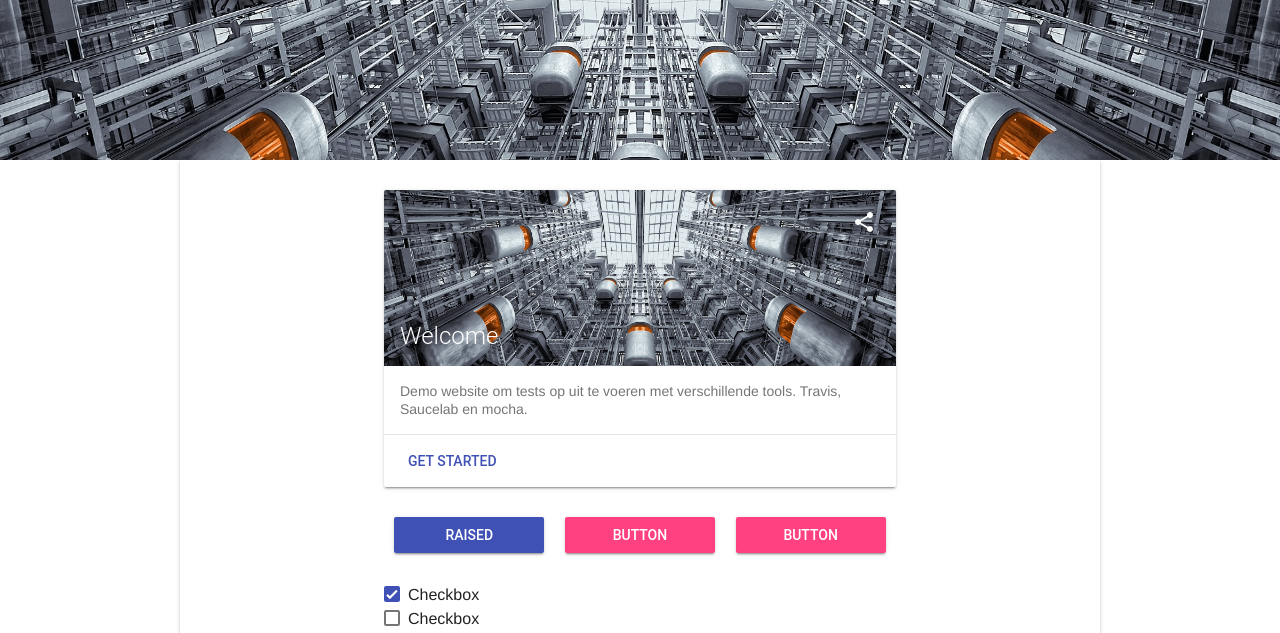
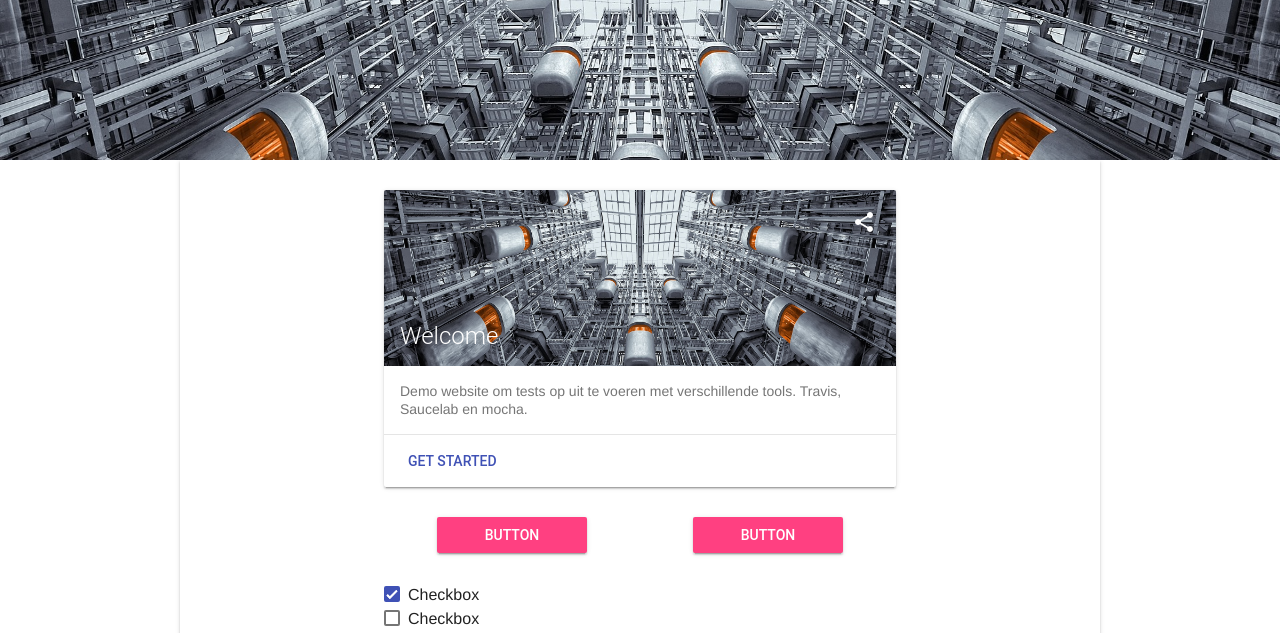
Before and after one commit to MMaartenvanWilligen/travisporjecttest, a website: page website/index.html in a window 1280 px wide. Shown: the part 191-824 px from the top of the page. Drawn offline with nearby package versions, Linux system fonts and the light colour scheme.

Commit message:
test visible

```diff
--- a/website/css/style.css
+++ b/website/css/style.css
@@ -51,4 +51,13 @@ and open the template in the editor.
 #buttons button {
   width: 150px; }
 
+#raisedbutton{
+
+  position: absolute;
+
+  top: -10000px;
+  left: -10000px;
+}
+
+
 /*# sourceMappingURL=style.css.map */
```
